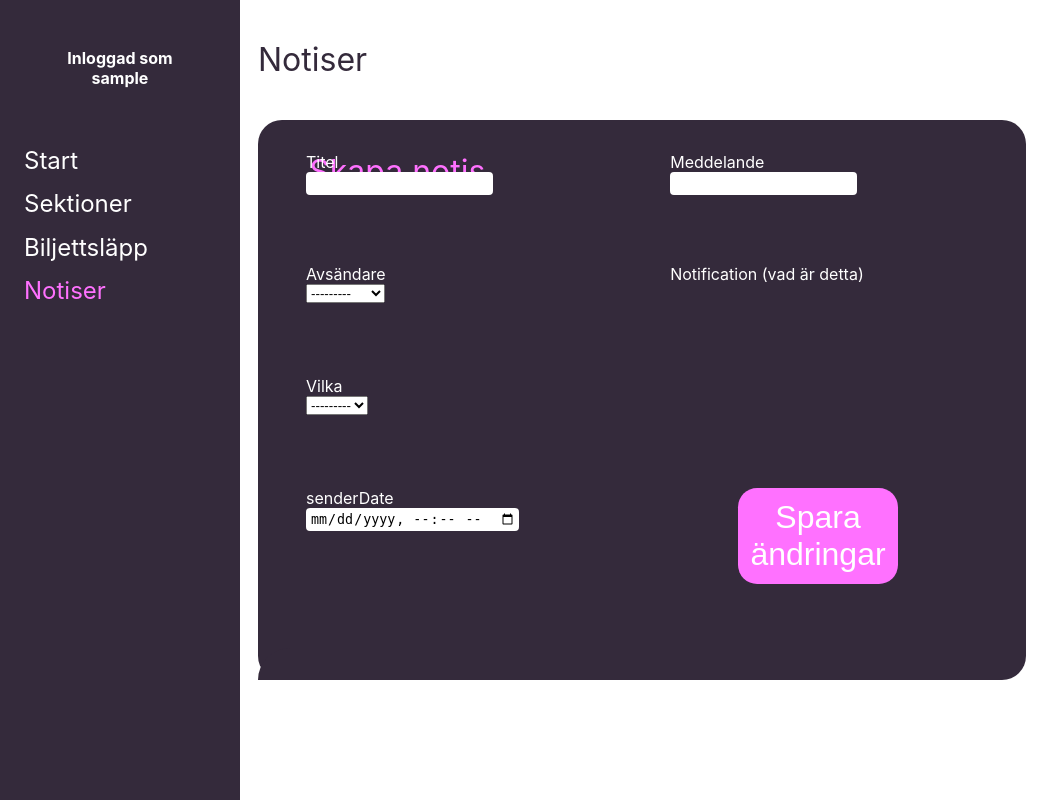
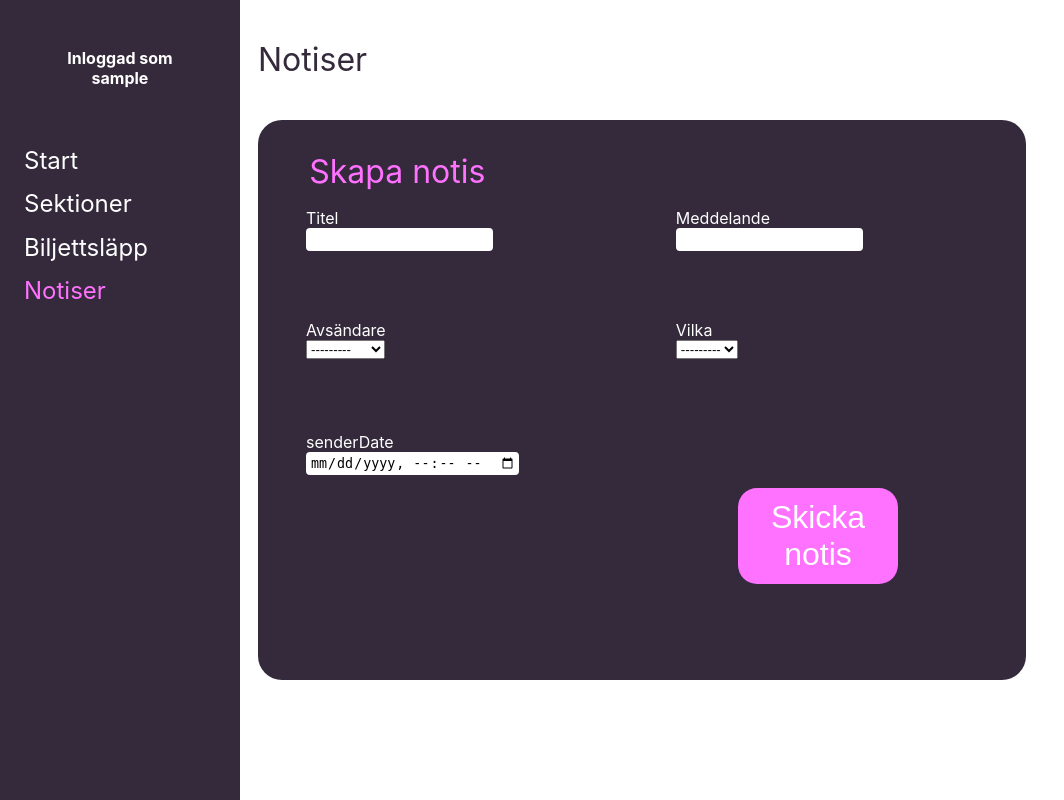
Before and after one commit to UTNkar/TD-app-admin-interface, a Django app: page /notifications/ in a window 1280 px wide. Shown: the whole page, without its empty margins (0-1064 px from the left). Run offline with Django 3.2, Linux system fonts and the light colour scheme; the visitor is signed in with stand-in values (Sample User, id 1); some web fonts are replaced.

Commit message:
notification view

```diff
--- a/adminInterface/adminInterface/templates/create_notification.html
+++ b/adminInterface/adminInterface/templates/create_notification.html
@@ -26,15 +26,10 @@
                 </div>
 
                 <div id="col-2">
-                    Notification (vad är detta) <br> {{ form.notification }}
+                    Vilka <br> {{ form.who }}
                 </div>
             </div>
 
-            <div id="table-row-3">
-                <div id="col-1">
-                    Vilka <br> {{ form.who }}
-                </div>
-            </div>
             <div id="table-row-3">
                 <div id="col-1">
                     senderDate <br> {{ form.senderDate }}
@@ -45,7 +40,7 @@
             </div>
                 <div id="new-event">
                 <button onclick="return saveAlert()" id="submit-button" type="submit" class="save btn btn-default">
-                    Spara ändringar
+                    Skicka notis
                 </button>
                 </div>
         </div>
```
